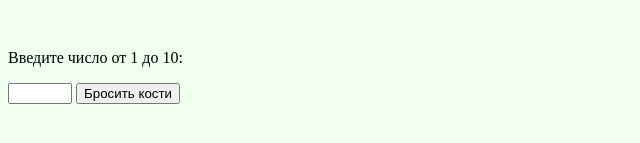
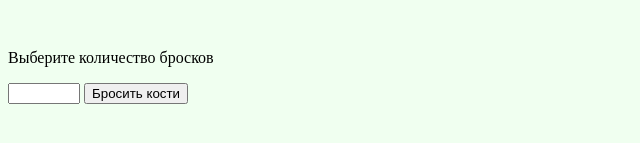
Before and after one commit to koshmaymm/03.03, a website: page index.html in a window 1280 px wide. Shown: the part 289-432 px from the top of the page, 0-640 px from the left. Drawn offline with Linux system fonts and the light colour scheme.

Commit message:
change input

```diff
--- a/index.html
+++ b/index.html
@@ -25,8 +25,8 @@
 			<div id="bonesExit"></div>
 			<br /><br />
 			<form action="script.js">
-				<p>Введите число от 1 до 10:</p>
-				<p><input type="number" size="5" name="num" min="1" max="100">
+				<p>Выберите количество бросков</p>
+				<p><input type="number" step="200" size="1" name="num" min="1000" max="5000">
 				<input type="button" id="bonesStatistics" value="Бросить кости"/>
 				<div id="bonesExitStatistics"></div>
 				</p>
```
